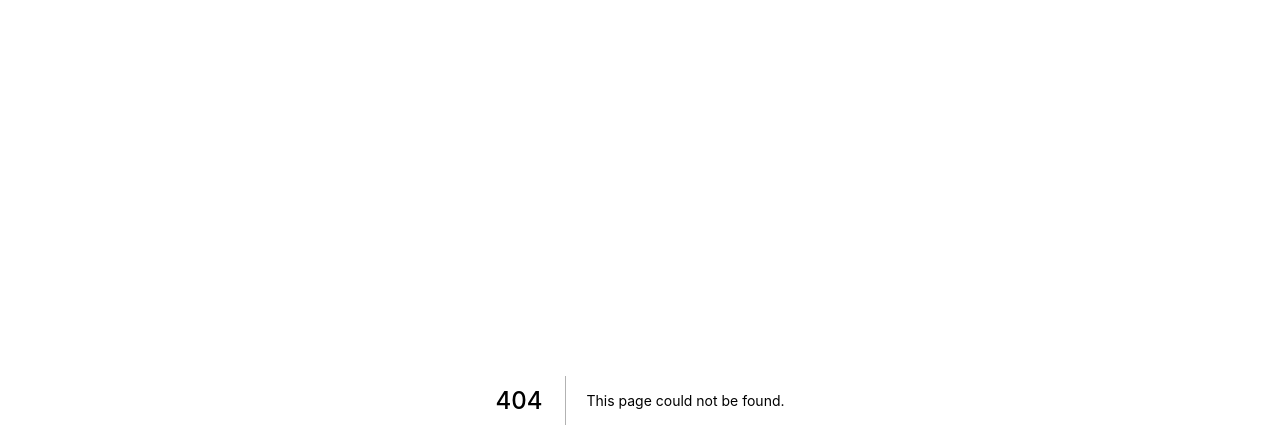
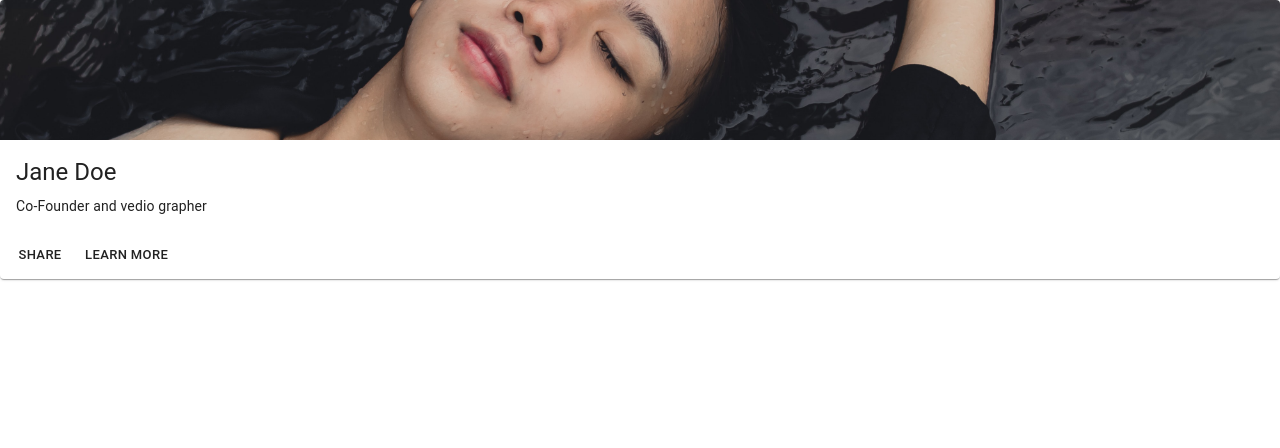
Before and after one commit to kgauzampe/the-blaxkKing, a Next.js app: page /card in a window 1280 px wide. Before the commit this address had no page. Shown: the top 448 px of the page. Built offline with nearby package versions, Linux system fonts and the light colour scheme.

Commit message:
cards created

```diff
--- a/components/NavBar.js
+++ b/components/NavBar.js
@@ -6,7 +6,7 @@ export default function Navbar() {
       <section>
         <Link href="/">
           <a id="logo">
-            <img className="navbar-logo" src="" alt="" />
+            <img className="navbar-logo" src="/img/Islander.png" alt="" />
           </a>
         </Link>
 
--- /dev/null
+++ b/pages/card.jsx
@@ -0,0 +1,32 @@
+import * as React from 'react';
+import Card from '@material-ui/core/Card';
+import CardActions from '@material-ui/core/CardActions';
+import CardContent from '@material-ui/core/CardContent';
+import CardMedia from '@material-ui/core/CardMedia';
+import Button from '@material-ui/core/Button';
+import Typography from '@material-ui/core/Typography';
+
+export default function MediaCard() {
+  return (
+    <Card sx={{ maxWidth: 345 }}>
+      <CardMedia
+        component="img"
+        height="140"
+        image="/img/person.jpg"
+        alt="green iguana"
+      />
+      <CardContent>
+        <Typography gutterBottom variant="h5" component="div">
+          Jane Doe
+        </Typography>
+        <Typography variant="body2" color="text.secondary">
+          Co-Founder and vedio grapher
+        </Typography>
+      </CardContent>
+      <CardActions>
+        <Button size="small">Share</Button>
+        <Button size="small">Learn More</Button>
+      </CardActions>
+    </Card>
+  );
+}
--- a/styles/globals.css
+++ b/styles/globals.css
@@ -24,6 +24,8 @@ header {
 }
 .navbar-logo {
   margin-left: 50px;
+  height: 70px;
+  border-radius: 100%;
 }
 
 #logo {
@@ -99,6 +101,7 @@ label {
 
   #logo {
     padding: 0px;
+
   }
 
   header input[type="checkbox"] {
```
Also changed, not shown: pages/card2.jsx (added, +32 -0 lines), pages/production.js (+10 -11 lines), pages/team.js (+8 -2 lines), public/img/filmmaker.jpg (added), public/img/person.jpg (renamed from public/img/pexels-muhammad-lutfy-5660107.jpg).
